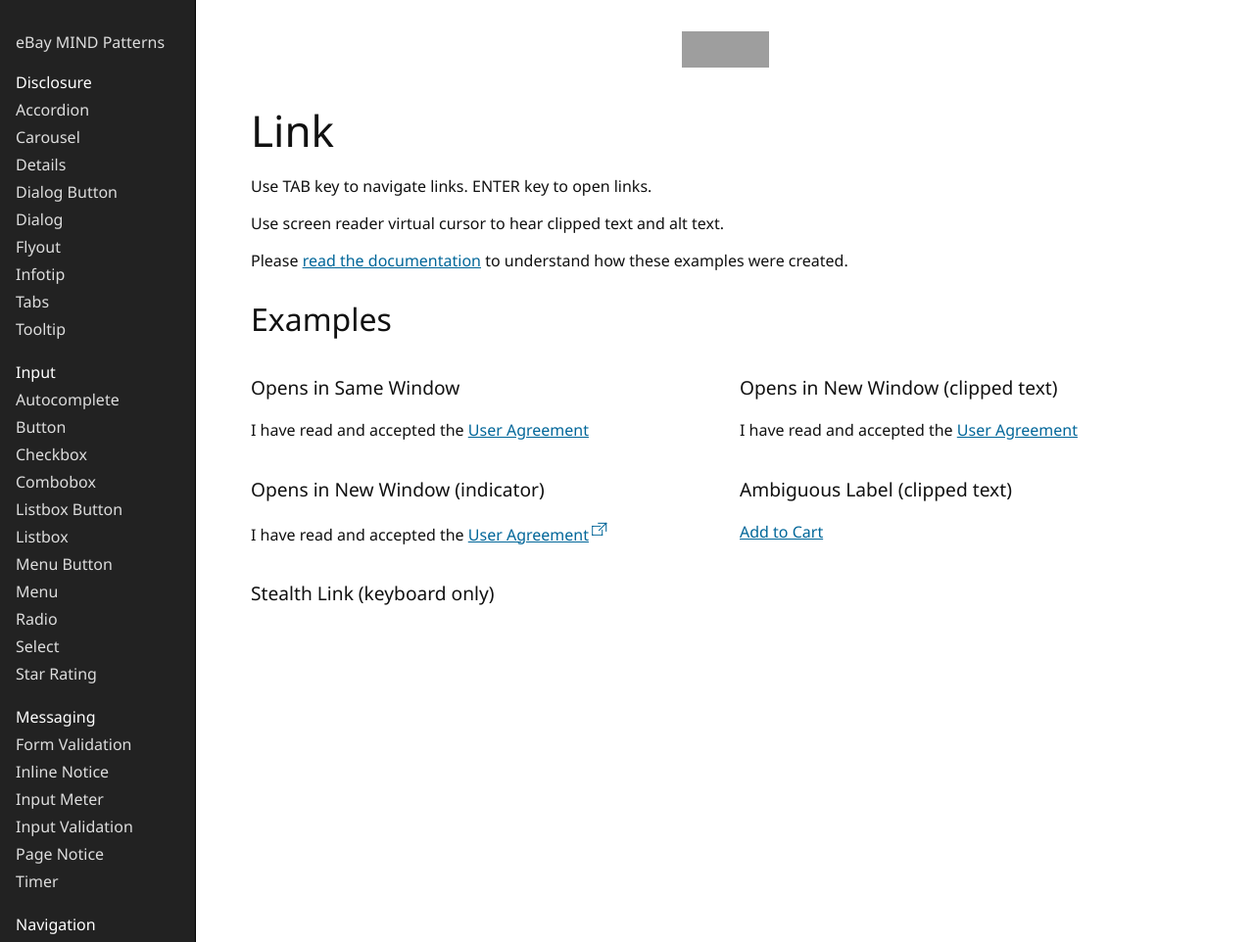
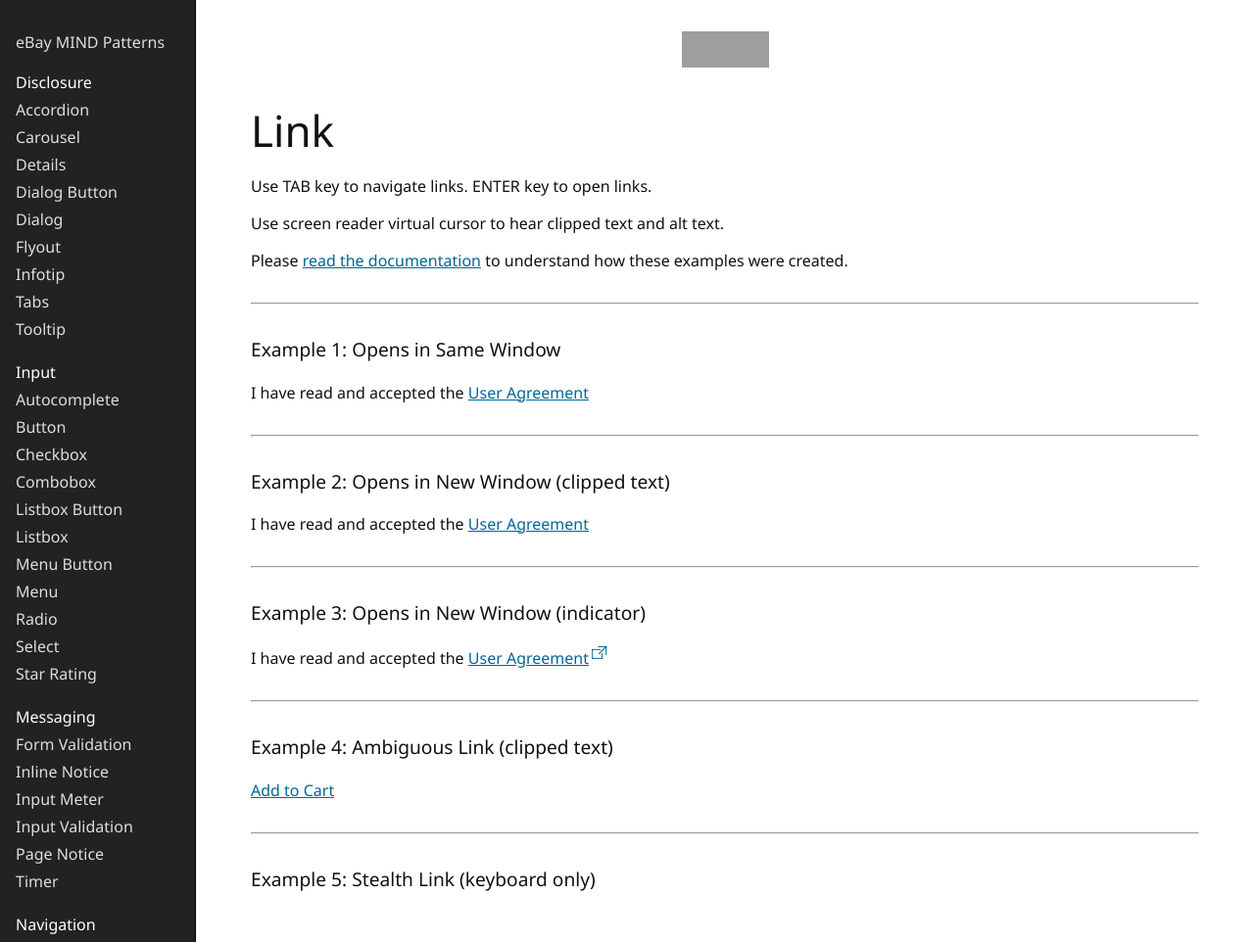
Before and after one commit to eBay/mindpatterns, a Jekyll site: the page built from _navigation/link/index.html, in a window 1280 px wide and 962 px high. Shown: the whole window at 98% size. Built offline with Jekyll 4.4.1, drawn with Linux system fonts in a browser that asks for light colours; grey boxes are pictures that could not be loaded.

Commit message:
Fixed stealth link example

```diff
--- a/_navigation/link/index.html
+++ b/_navigation/link/index.html
@@ -24,31 +24,29 @@
 <p>Use screen reader virtual cursor to hear clipped text and alt text.</p>
 <p>Please <a href={{ "/navigation/link.html" | prepend: site.patterns_baseurl | prepend: site.patterns_url }}>read the documentation</a> to understand how these examples were created.</p>
 
-<h2>Examples</h2>
+<hr />
 
-<div class="row">
-    <div class="col-xs-12 col-md-6">
-        <h3>Opens in Same Window</h3>
-        <p>I have read and accepted the <a href="http://www.ebay.com">User Agreement</a></p>
-    </div>
-    <div class="col-xs-12 col-md-6">
-        <h3>Opens in New Window (clipped text)</h3>
-        <p>I have read and accepted the <a href="http://www.ebay.com" target="_blank">User Agreement<span class="clipped"> - opens in new window or tab</span></a></p>
-    </div>
-</div>
-<div class="row">
-    <div class="col-xs-12 col-md-6">
-        <h3>Opens in New Window (indicator)</h3>
-        <p>I have read and accepted the <a class="new-window-indicator" href="http://www.ebay.com" target="_blank">User Agreement<sup><span aria-label=" - opens in new window or tab" class="new-window" role="img" /></sup></a></p>
-    </div>
-    <div class="col-xs-12 col-md-6">
-        <h3>Ambiguous Label (clipped text)</h3>
-        <p><a href="http://www.ebay.com">Add to Cart<span class="clipped"> - iPhone 6 White</span></a></p>
-    </div>
-</div>
-<div class="row">
-    <div class="col-xs-12">
-        <h3>Stealth Link (keyboard only)</h3>
-        <p><a class="clipped clipped--stealth" href="http://www.ebay.com">User Agreement</a></p>
-    </div>
-</div>
+<h2 class="clipped">Examples</h2>
+
+<h3>Example 1: Opens in Same Window</h3>
+<p>I have read and accepted the <a href="http://www.ebay.com">User Agreement</a></p>
+
+<hr />
+
+<h3>Example 2: Opens in New Window (clipped text)</h3>
+<p>I have read and accepted the <a href="http://www.ebay.com" target="_blank">User Agreement<span class="clipped"> - opens in new window or tab</span></a></p>
+
+<hr />
+
+<h3>Example 3: Opens in New Window (indicator)</h3>
+<p>I have read and accepted the <a class="new-window-indicator" href="http://www.ebay.com" target="_blank">User Agreement<sup><span aria-label=" - opens in new window or tab" class="new-window" role="img" /></sup></a></p>
+
+<hr />
+
+<h3>Example 4: Ambiguous Link (clipped text)</h3>
+<p><a href="http://www.ebay.com">Add to Cart<span class="clipped"> - iPhone 6 White</span></a></p>
+
+<hr />
+
+<h3>Example 5: Stealth Link (keyboard only)</h3>
+<p><a class="stealth" href="http://www.ebay.com">User Agreement</a></p>
```
